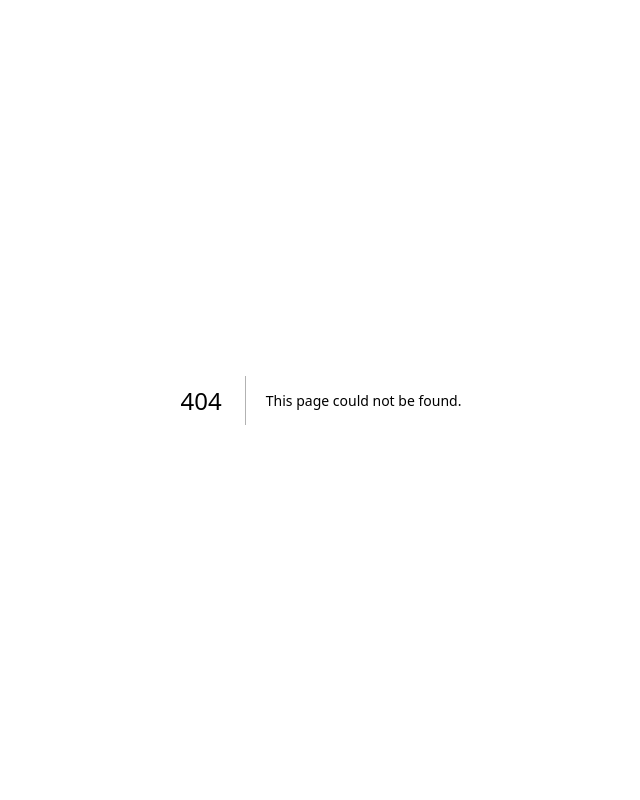
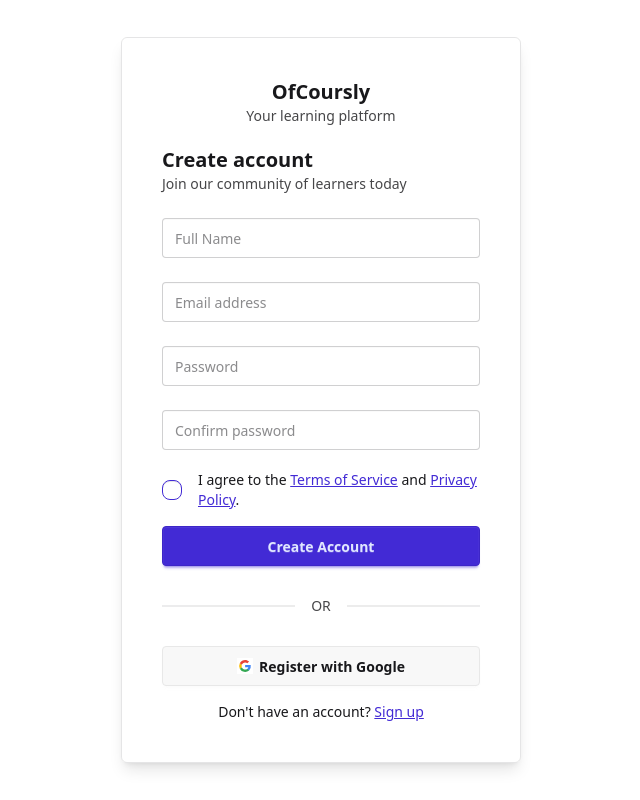
Before and after one commit to robbertpopa/itec-web-2025, a Next.js app: page /register in a window 1280 px wide. Before the commit this address had no page. Shown: the whole page, without its empty margins (319-959 px from the left). Built offline with nearby package versions, Linux system fonts and the light colour scheme; no server answers.

Commit message:
Add register page Make login and register functionable

```diff
--- a/lib/firebase.ts
+++ b/lib/firebase.ts
@@ -22,4 +22,4 @@ const app = initializeApp(firebaseConfig);
 export const auth = getAuth(app);
 export const db = getDatabase(app);
 export const storage = getStorage(app);
-export const analytics = getAnalytics(app);
+// export const analytics = getAnalytics(app);
--- a/package.json
+++ b/package.json
@@ -9,6 +9,7 @@
     "lint": "next lint"
   },
   "dependencies": {
+    "firebase": "^11.6.0",
     "next": "15.2.4",
     "react": "^19.0.0",
     "react-dom": "^19.0.0"
--- a/src/app/(authentication)/layout.tsx
+++ b/src/app/(authentication)/layout.tsx
@@ -4,7 +4,7 @@ export default function DashboardLayout({
   children: React.ReactNode
 }) {
   return (
-      <div className="size-full flex justify-center items-center box-border p-4">
+      <div className="size-full flex justify-center items-center box-border">
         {children}
       </div>
   )
--- a/src/app/(authentication)/login/page.tsx
+++ b/src/app/(authentication)/login/page.tsx
@@ -6,11 +6,6 @@ import { auth } from "../../../../lib/firebase";
 
 export default function Page() {
     const [error, setError] = useState("");
-    const [visible, setVisible] = useState(false);
-
-    const toggleVisible = () => {
-        setVisible((...previusVisible) => !previusVisible);
-    };
 
     const handleSubmit = async (e: React.FormEvent<HTMLFormElement>) => {
       e.preventDefault();
@@ -38,41 +33,33 @@ export default function Page() {
                     Your learning platform
                 </h3>
             </div>
-            <h3 className="">
-                Welcome back
-            </h3>
-            <fieldset className="fieldset">
-                <legend className="fieldset-legend">Email</legend>
-                <input name="email" type="text" className="input input-bordered w-full" placeholder="johndoe@example.com" />
-            </fieldset>
-            <fieldset className="fieldset">
-                <label className="label">
-                <span className="label-text">Password</span>
+            <div>
+                <h2 className="text-xl font-semibold">
+                    Create account
+                </h2>
+                <h3 className="text-sm font-thin opacity-80">
+                    Join our community of learners today
+                </h3>
+            </div>
+            <div className="flex flex-col gap-4 mt-5">
+                <fieldset className="fieldset flex flex-col gap-1">
+                    <input type="email" className="input validator" name="email" placeholder="Email address" required  />
+                </fieldset>
+                <fieldset className="fieldset flex flex-col gap-1">
+                    <input type="password" className="input validator" name="password" placeholder="Password" required />
+                </fieldset>
+                <button className="btn btn-primary">Sign In</button>
+                <div className="divider text-sm opacity-80">OR</div>
+                <button className="btn">
+                    <svg aria-label="Google logo" width="16" height="16" xmlns="http://www.w3.org/2000/svg" viewBox="0 0 512 512"><g><path d="m0 0H512V512H0" fill="#fff"></path><path fill="#34a853" d="M153 292c30 82 118 95 171 60h62v48A192 192 0 0190 341"></path><path fill="#4285f4" d="m386 400a140 175 0 0053-179H260v74h102q-7 37-38 57"></path><path fill="#fbbc02" d="m90 341a208 200 0 010-171l63 49q-12 37 0 73"></path><path fill="#ea4335" d="m153 219c22-69 116-109 179-50l55-54c-78-75-230-72-297 55"></path></g></svg>
+                    Login with Google
+                </button>
+                <label htmlFor="tos" className="text-sm text-center">
+                    Already have an account?{' '}
+                    <a href="/register" className="link link-primary">
+                        Sign up
+                    </a>
                 </label>
-                <div className="relative">
-                <input
-                    name="password"
-                    type={visible ? "text" : "password"}
-                    placeholder="Enter your password"
-                    className="input input-bordered w-full pr-12"
-                    required
-                />
-                <button
-                    type="button"
-                    className="absolute right-3 top-1/2 -translate-y-1/2 text-sm text-gray-500"
-                    onClick={toggleVisible}
-                >
-                    {visible ? "Hide" : "Show"}
-                </button>
-                </div>
-                {error && (
-                <label className="label">
-                    <span className="label-text-alt text-error">{error}</span>
-                </label>
-                )}
-            </fieldset>
-            <div className="mt-6">
-                <button className="btn btn-primary w-full">Sign In</button>
             </div>
         </form>
     )
--- /dev/null
+++ b/src/app/(authentication)/register/page.tsx
@@ -0,0 +1,94 @@
+"use client";
+
+import { useState } from "react";
+import { createUserWithEmailAndPassword } from "firebase/auth";
+import { auth } from "../../../../lib/firebase";
+
+export default async function Page() {
+    const [error, setError] = useState("");
+
+    const handleSubmit = async (e: React.FormEvent<HTMLFormElement>) => {
+        e.preventDefault();
+        const form = e.target as HTMLFormElement;
+        const email = form.email.value;
+        const password = form.password.value;
+
+        try {
+            await createUserWithEmailAndPassword(auth, email, password);
+            console.log("Signed up!");
+        } catch (err) {
+            if (err instanceof Error) {
+            setError(err.message);
+            }
+        }
+    };
+
+    return (
+        <form onSubmit={handleSubmit} className="shadow-lg rounded-md border border-neutral/10 p-10 w-full max-w-100">
+            <div className="text-center mb-5">
+                <h2 className="text-xl font-semibold">
+                    OfCoursly
+                </h2>
+                <h3 className="text-sm font-thin opacity-80">
+                    Your learning platform
+                </h3>
+            </div>
+            <div>
+                <h2 className="text-xl font-semibold">
+                    Create account
+                </h2>
+                <h3 className="text-sm font-thin opacity-80">
+                    Join our community of learners today
+                </h3>
+            </div>
+            <div className="flex flex-col gap-4 mt-5">
+                <fieldset className="fieldset">
+                    <input type="text" className="input" name="full_name" placeholder="Full Name" required />
+                </fieldset>
+                <fieldset className="fieldset flex flex-col gap-1">
+                    <input type="email" className="input validator" name="email" placeholder="Email address" required  />
+                </fieldset>
+                <fieldset className="fieldset flex flex-col gap-1">
+                    <input type="password" className="input validator" name="password" placeholder="Password"
+                            pattern="(?=.*\d)(?=.*[a-z])(?=.*[A-Z]).{8,}" required />
+                </fieldset>
+                <fieldset className="fieldset flex flex-col gap-1">
+                    <input type="password" className="input validator" name="confirm_password" placeholder="Confirm password"
+                            pattern="(?=.*\d)(?=.*[a-z])(?=.*[A-Z]).{8,}" required />
+                </fieldset>
+                <fieldset>
+                    <div className="flex flex-row gap-4 items-center">
+                        <input
+                            type="checkbox"
+                            className="checkbox checkbox-sm checkbox-primary"
+                            id="tos"
+                            required
+                        />
+                        <label htmlFor="tos" className="text-sm">
+                        I agree to the{' '}
+                        <a href="/terms" className="link link-primary">
+                            Terms of Service
+                        </a>{' '}
+                        and{' '}
+                        <a href="/privacy" className="link link-primary">
+                            Privacy Policy
+                        </a>.
+                        </label>
+                    </div>
+                </fieldset>
+                <button className="btn btn-primary">Create Account</button>
+                <div className="divider text-sm opacity-80">OR</div>
+                <button className="btn">
+                    <svg aria-label="Google logo" width="16" height="16" xmlns="http://www.w3.org/2000/svg" viewBox="0 0 512 512"><g><path d="m0 0H512V512H0" fill="#fff"></path><path fill="#34a853" d="M153 292c30 82 118 95 171 60h62v48A192 192 0 0190 341"></path><path fill="#4285f4" d="m386 400a140 175 0 0053-179H260v74h102q-7 37-38 57"></path><path fill="#fbbc02" d="m90 341a208 200 0 010-171l63 49q-12 37 0 73"></path><path fill="#ea4335" d="m153 219c22-69 116-109 179-50l55-54c-78-75-230-72-297 55"></path></g></svg>
+                    Register with Google
+                </button>
+                <label htmlFor="tos" className="text-sm text-center">
+                    Don't have an account?{' '}
+                    <a href="/login" className="link link-primary">
+                        Sign up
+                    </a>
+                </label>
+            </div>
+        </form>
+    )
+}
```
Also changed, not shown: 1 other file (tests, documents, lock files or other folders).
